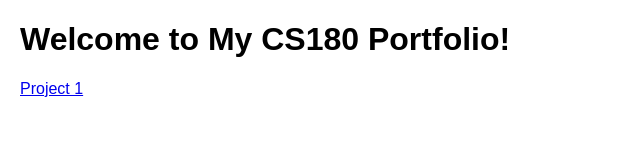
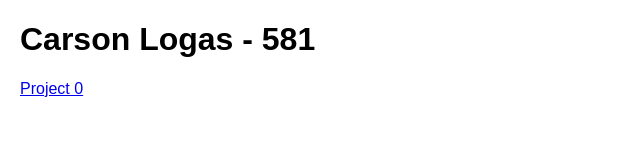
Before and after one commit to clogas24/clogas24.github.io, a plain HTML site: page index.html in a window 1280 px wide. Shown: the whole page, without its empty margins (0-640 px from the left). Drawn offline with Linux system fonts and the light colour scheme.

Commit message:
Update index.html

```diff
--- a/index.html
+++ b/index.html
@@ -10,7 +10,7 @@
     </style>
 </head>
 <body>
-    <h1>Welcome to My CS180 Portfolio!</h1>
-    <a href="./1/index.html">Project 1</a>
+    <h1>Carson Logas - 581</h1>
+    <a href="./1/index.html">Project 0</a>
 </body>
 </html>
```
